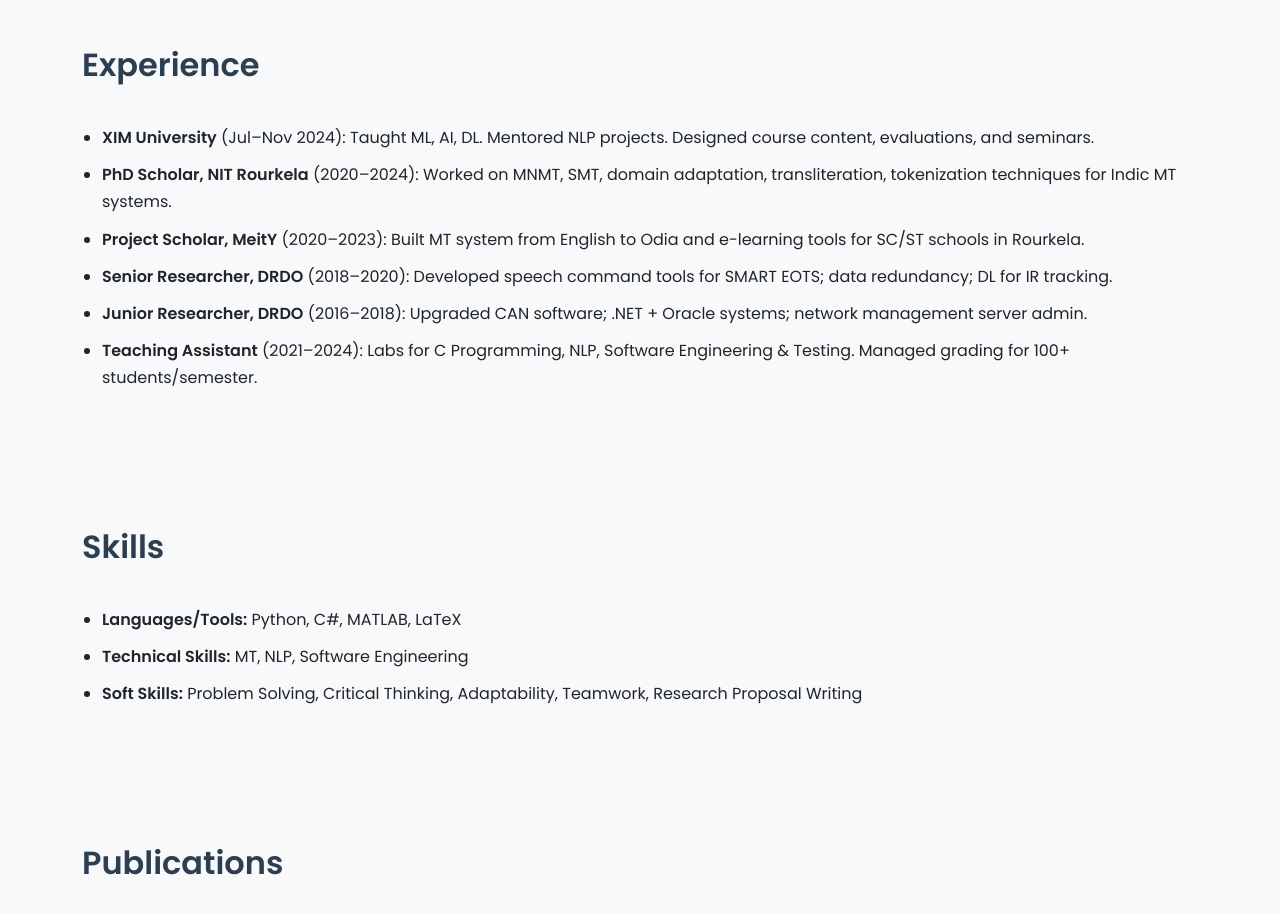
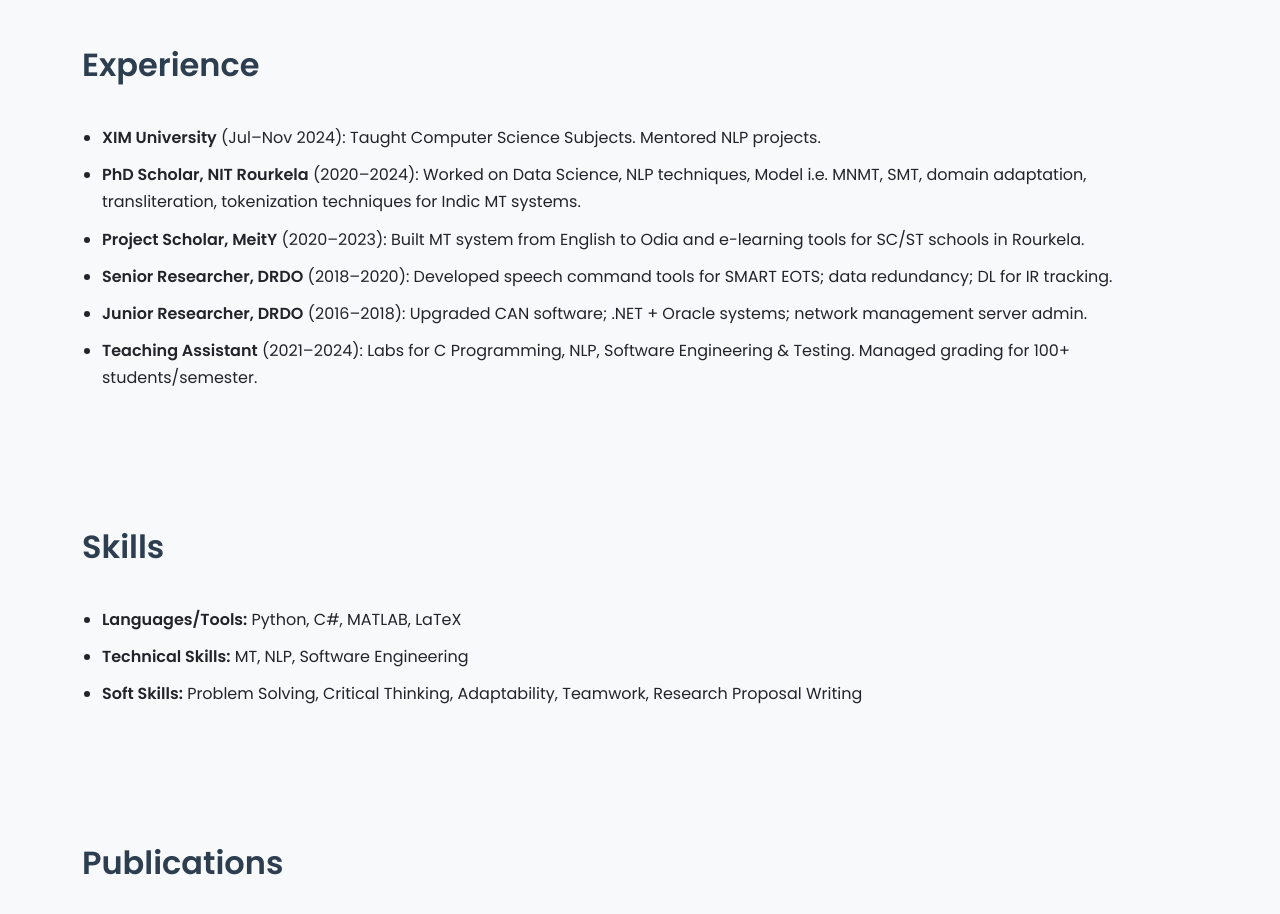
Before and after one commit to SudhansuBalaDas/sudhansubaladas.github.io, a plain HTML site: page index.html in a window 1280 px wide. Shown: the part 1280-2194 px from the top of the page. Drawn offline with nearby package versions, Linux system fonts and the light colour scheme.

Commit message:
Update index.html

```diff
--- a/index.html
+++ b/index.html
@@ -56,8 +56,8 @@
     <section class="section">
       <h2 class="section-title">Experience</h2>
       <ul>
-        <li><strong>XIM University</strong> (Jul–Nov 2024): Taught ML, AI, DL. Mentored NLP projects. Designed course content, evaluations, and seminars.</li>
-        <li><strong>PhD Scholar, NIT Rourkela</strong> (2020–2024): Worked on MNMT, SMT, domain adaptation, transliteration, tokenization techniques for Indic MT systems.</li>
+        <li><strong>XIM University</strong> (Jul–Nov 2024): Taught Computer Science Subjects. Mentored NLP projects.</li>
+        <li><strong>PhD Scholar, NIT Rourkela</strong> (2020–2024): Worked on Data Science, NLP techniques, Model i.e. MNMT, SMT, domain adaptation, transliteration, tokenization techniques for Indic MT systems.</li>
         <li><strong>Project Scholar, MeitY</strong> (2020–2023): Built MT system from English to Odia and e-learning tools for SC/ST schools in Rourkela.</li>
         <li><strong>Senior Researcher, DRDO</strong> (2018–2020): Developed speech command tools for SMART EOTS; data redundancy; DL for IR tracking.</li>
         <li><strong>Junior Researcher, DRDO</strong> (2016–2018): Upgraded CAN software; .NET + Oracle systems; network management server admin.</li>
```
